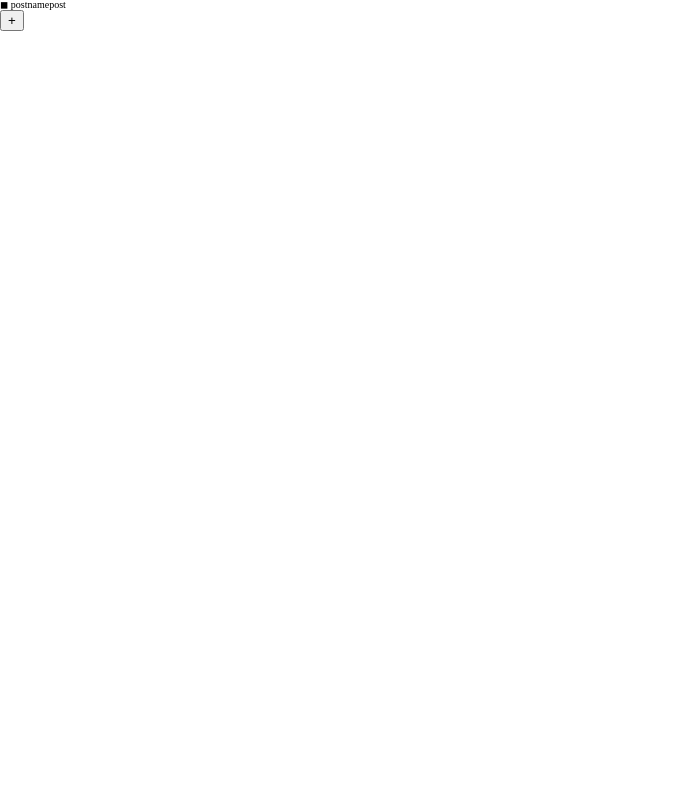
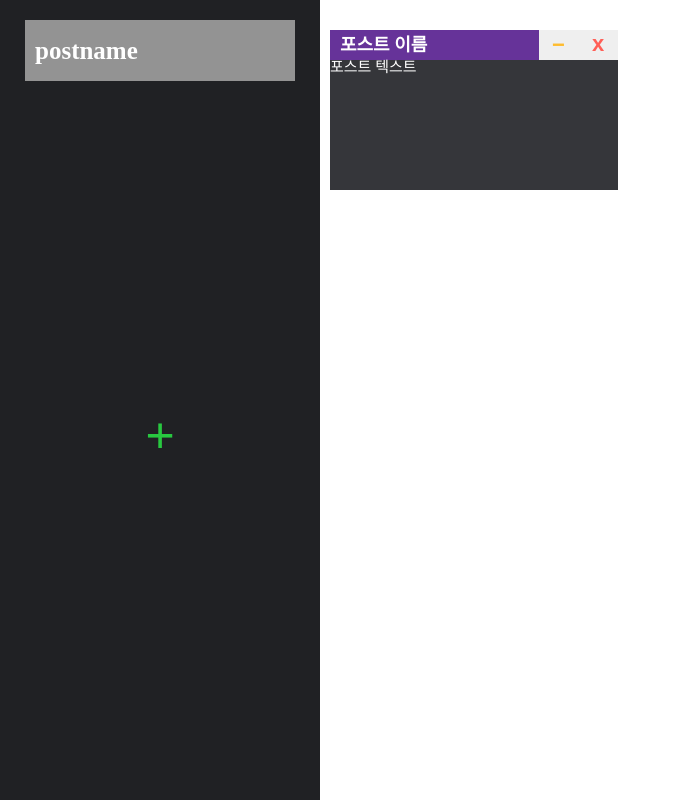
Before and after one commit to heo-0229/post-board, a React (Create React App) app: page / in a window 1280 px wide. Shown: the whole page, without its empty margins (0-681 px from the left). Built offline with nearby package versions, Linux system fonts and the light colour scheme.

Commit message:
Complete view
뷰완성
UI 및 style 적용 완료

```diff
--- a/src/App.tsx
+++ b/src/App.tsx
@@ -1,5 +1,5 @@
-import React from 'react';
-import './styles/App.scss';
+// style
+import './styles/app.scss';
 
 // Components
 import { PostList, PostScreen } from './components';
--- a/src/components/PostList.tsx
+++ b/src/components/PostList.tsx
@@ -1,4 +1,3 @@
-import React from 'react';
 import '../styles/post-list.scss';
 
 // Element
@@ -9,7 +8,9 @@ const PostList = () => {
     <div className="postlist">
       <PostName />
       {/* 포스트 추가 버튼 */}
-      <button>+</button>
+      <div className="postlist-button-wrap">
+        <button>+</button>
+      </div>
     </div>
   );
 };
--- a/src/components/PostScreen.tsx
+++ b/src/components/PostScreen.tsx
@@ -1,10 +1,13 @@
-import React from 'react';
 import '../styles/post-screen.scss';
+
+// element
+import { Post } from './elements';
 
 const PostScreen = () => {
   return (
-    <div className="PostScreen">
-      post
+    <div className="postscreen">
+      {/* Post */}
+      <Post />
     </div>
   );
 };
--- a/src/components/elements/Post.tsx
+++ b/src/components/elements/Post.tsx
@@ -1,10 +1,17 @@
-import React from 'react';
 import '../../styles/post.scss';
 
 const Post = () => {
   return (
     <div className="post">
-
+      {/* 포스트 상태바, 버튼 */}
+      <div className="post-bar">
+        <span className="post-bar-name">포스트 이름</span>
+        <div className="post-bar-button-wrap">
+          <button className="hide">−</button>
+          <button className="remove">x</button>
+        </div>
+      </div>
+      <span className="post-text">포스트 텍스트</span>
     </div>
   );
 };
--- a/src/components/elements/PostName.tsx
+++ b/src/components/elements/PostName.tsx
@@ -1,8 +1,11 @@
-import React from 'react';
 import '../../styles/post-name.scss';
 
 const PostName = () => {
-  return <div className="postname">◼ postname</div>;
+  return (
+    <div className="postname">
+      <span>postname</span>
+    </div>
+  );
 };
 
 export default PostName;
--- a/src/components/elements/index.tsx
+++ b/src/components/elements/index.tsx
@@ -1,5 +1,5 @@
 // 기초단위 컴포넌트 import, export 관리
-import PostName from "./PostName";
-import Post from "./Post"
+import PostName from './PostName';
+import Post from './Post';
 
 export { PostName, Post };
--- a/src/styles/post-list.scss
+++ b/src/styles/post-list.scss
@@ -0,0 +1,36 @@
+@import 'variables';
+.postlist{
+  display: flex;
+  flex-wrap: wrap;
+  justify-content: center;
+  align-items: flex-start;
+  overflow-y: auto;
+  padding: 2rem 1rem;
+  width: 25%;
+  background-color: $color-main;
+  &-button-wrap{
+    display: flex;
+    justify-content: center;
+    align-items: center;
+    height: 8%;
+    background-color: $color-main;
+    button{
+      width: auto;
+      height: auto;
+      background-color: $color-main;
+      color: $color-button-add;
+      font-size: 5rem;
+    }
+  }
+
+  // webkit scrollbar
+  &::-webkit-scrollbar {
+    width: 1rem;
+  }
+  &::-webkit-scrollbar-thumb {
+    background-color: $color-gray;
+  }
+  &::-webkit-scrollbar-track {
+    background-color: $color-main;
+  }
+}
--- a/src/styles/post-name.scss
+++ b/src/styles/post-name.scss
@@ -0,0 +1,18 @@
+@import 'variables';
+.postname{
+  width: 90%;
+  height: 8%;
+  display: flex;
+  justify-content: flex-start;
+  align-items: center;
+  padding-left: 1rem;
+  margin-bottom: 1rem;
+  color: $color-font;
+  background-color: $color-gray;
+  float: left;
+  cursor: pointer;
+  span{
+    font-size: 2.5rem;
+    font-weight: 900;
+  }
+}
--- a/src/styles/post-screen.scss
+++ b/src/styles/post-screen.scss
@@ -0,0 +1,5 @@
+.postscreen{
+  width: 75%;
+  height: 100%;
+  position: relative;
+}
--- a/src/styles/post.scss
+++ b/src/styles/post.scss
@@ -0,0 +1,50 @@
+@import 'variables';
+.post{
+  position: absolute;
+  width: 30%;
+  height: 20%;
+  top: 3rem;
+  left: 1rem;
+  background-color: $color-main-light;
+  color: $color-font;
+  &-bar{
+    width: 100%;
+    height: 3rem;
+    display: flex;
+    align-items: center;
+    background-color: rebeccapurple;
+    &-name{
+      display: flex;
+      align-items: center;
+      padding-left: 1rem;
+      width: 70%;
+      height: 100%;
+      font-weight: 700;
+      font-size: 1.8rem;
+    }
+    &-button-wrap{
+      display: flex;
+      justify-content: flex-end;
+      align-items: center;
+      width: 31%;
+      height: 100%;
+      button{
+        width: 45%;
+        height: 100%;
+        font-size: 2.2rem;
+        font-weight: 900;
+      }
+      .hide{
+        color: $color-button-hide;
+      }
+      .remove{
+        color: $color-button-remove;
+        padding-bottom: 1rem;
+      }
+    }
+  }
+  &-text{
+    font-size: 1.5rem;
+    font-weight: 500;
+  }
+}
--- a/src/styles/reset.scss
+++ b/src/styles/reset.scss
@@ -61,3 +61,16 @@ html {
 input:focus {
 	outline: none;
 }
+
+/* button 그림자,테두리 제거, pointer */
+button{
+	box-shadow: none;
+	border: none;
+	cursor: pointer;
+}
+
+/* 글 넘침 줄임, 글자 세로 기준 중앙 */
+span{
+	text-overflow: ellipsis;
+	vertical-align: middle;
+}
--- /dev/null
+++ b/src/styles/variables.scss
@@ -0,0 +1,8 @@
+// colors
+$color-main: #202124;
+$color-main-light: #35363A;
+$color-gray: #939393;
+$color-font: #ffffff;
+$color-button-hide: #FEBC2E;
+$color-button-remove: #FF5F57;
+$color-button-add: #28C840;
```
